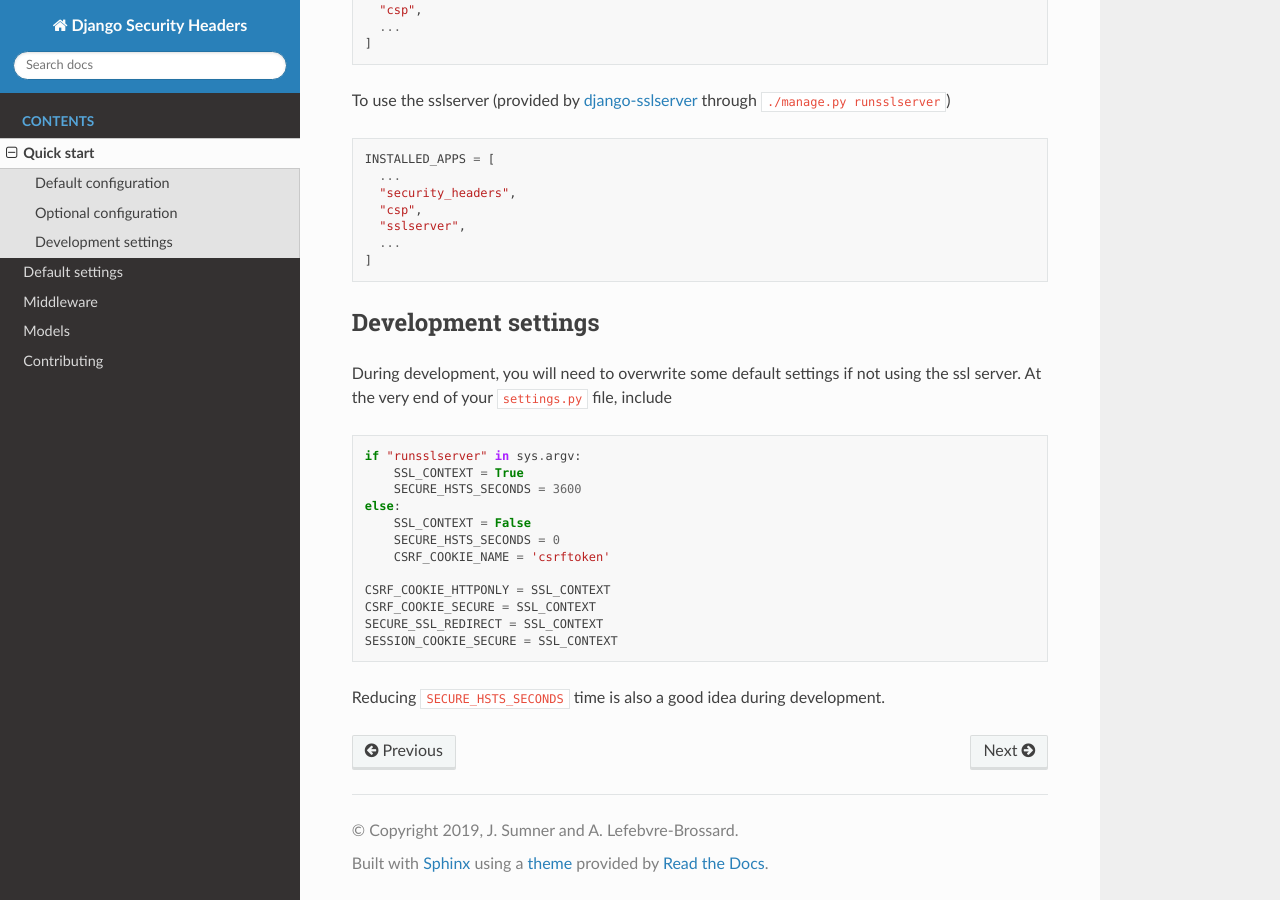
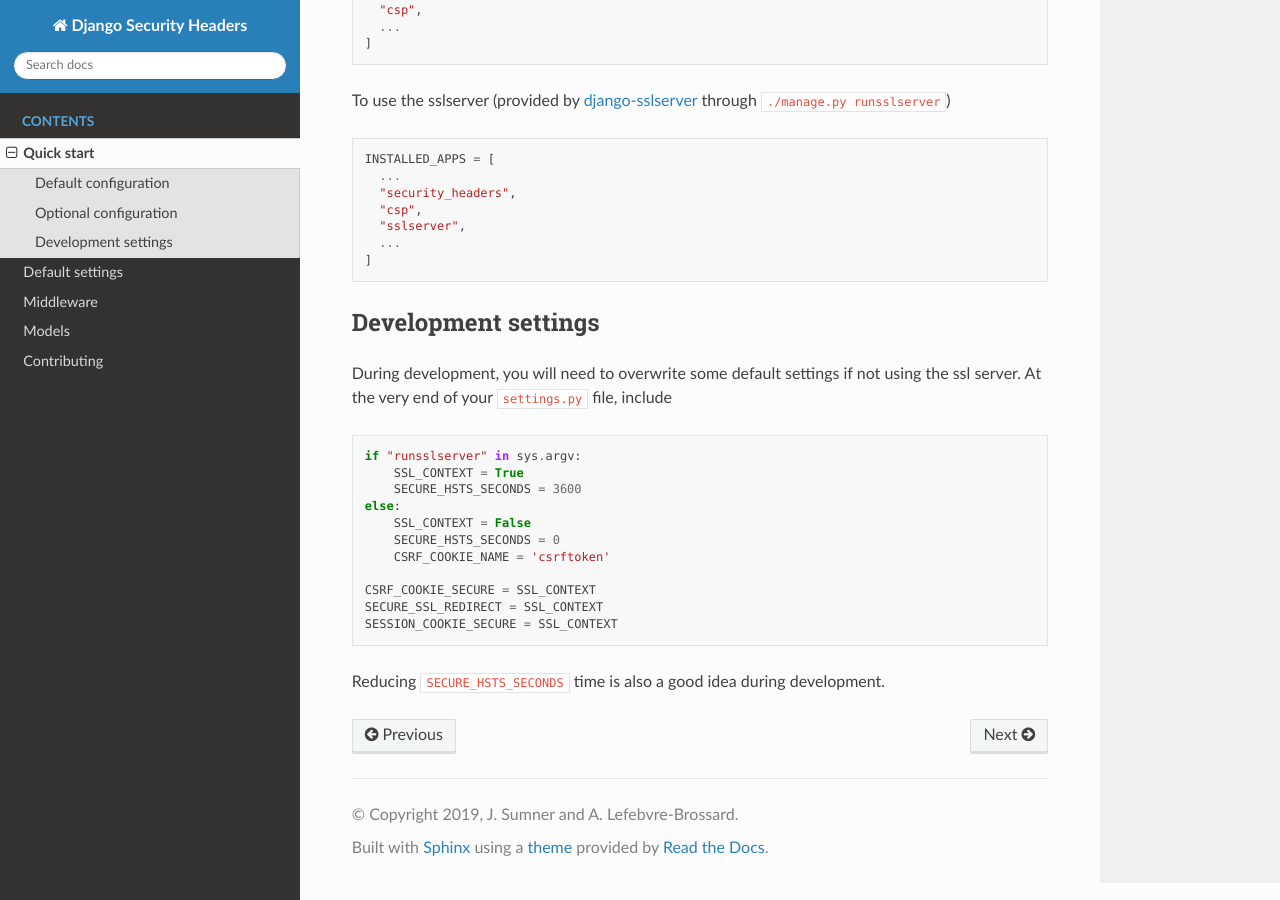
Before and after one commit to rogue707Dev/Django-security-headers, a Sphinx documentation site: the page built from docs/quickstart.rst, in a window 1280 px wide and 900 px high, scrolled down 1638 px. Built offline with Sphinx 7.4.7 and the Read the Docs theme 2.0.0, drawn with Linux system fonts in a browser that asks for light colours.

```diff
--- a/docs/quickstart.rst
+++ b/docs/quickstart.rst
@@ -97,7 +97,6 @@
         SECURE_HSTS_SECONDS = 0
         CSRF_COOKIE_NAME = 'csrftoken'
 
-    CSRF_COOKIE_HTTPONLY = SSL_CONTEXT
     CSRF_COOKIE_SECURE = SSL_CONTEXT
     SECURE_SSL_REDIRECT = SSL_CONTEXT
     SESSION_COOKIE_SECURE = SSL_CONTEXT
```
Also changed, not shown: 1 other file.
